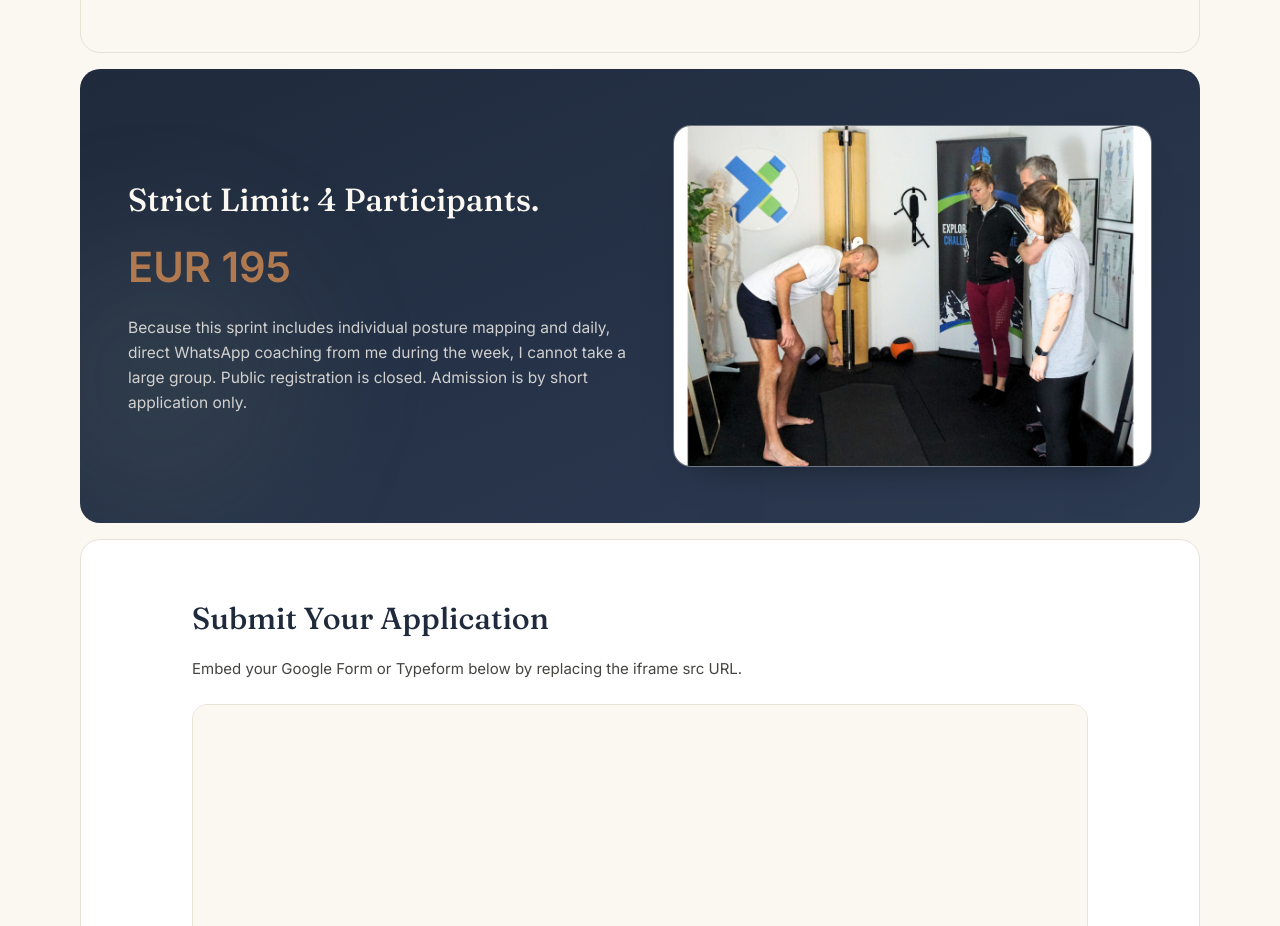
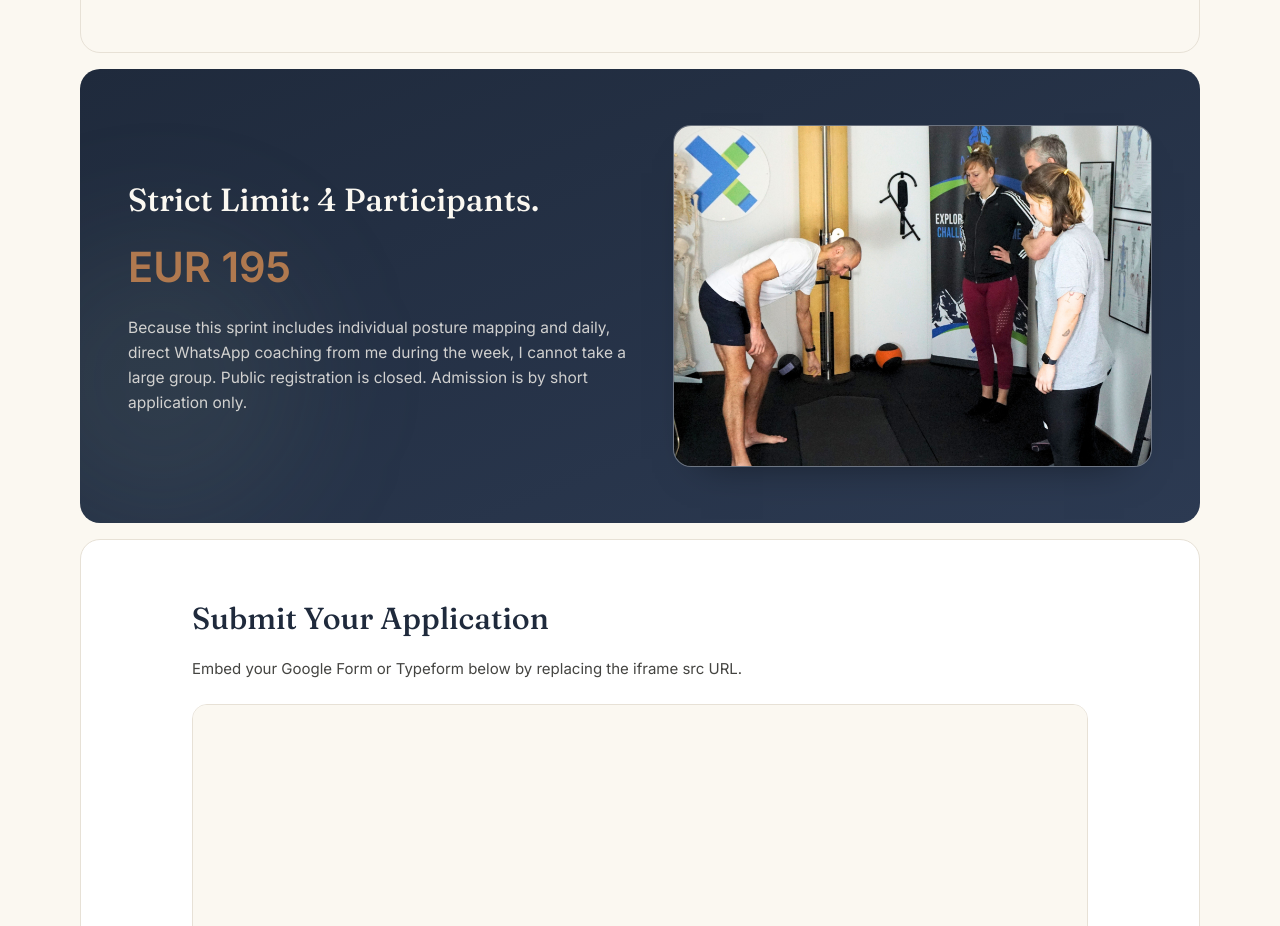
Before and after one commit to VinPOPFrance/James, a Next.js app: page /pelvic-engine-reset in a window 1280 px wide. Shown: the part 1900-2826 px from the top of the page. Built offline with nearby package versions, Linux system fonts and the light colour scheme; no server answers.

Commit message:
Adjust image dimensions and positioning for improved layout on Subscriber Pelvic Engine Reset page

```diff
--- a/src/app/pelvic-engine-reset/page.tsx
+++ b/src/app/pelvic-engine-reset/page.tsx
@@ -197,7 +197,7 @@ export default function SubscriberPelvicEngineResetPage() {
                 width={1200}
                 height={900}
                 sizes="(max-width: 768px) 100vw, 45vw"
-                className="h-[260px] w-[112%] max-w-none -translate-x-[6%] object-cover md:h-[340px] md:w-[108%] md:-translate-x-[4%]"
+                className="h-[260px] w-[136%] max-w-none -translate-x-[18%] object-cover md:h-[340px] md:w-[124%] md:-translate-x-[12%]"
               />
             </div>
           </div>
```
